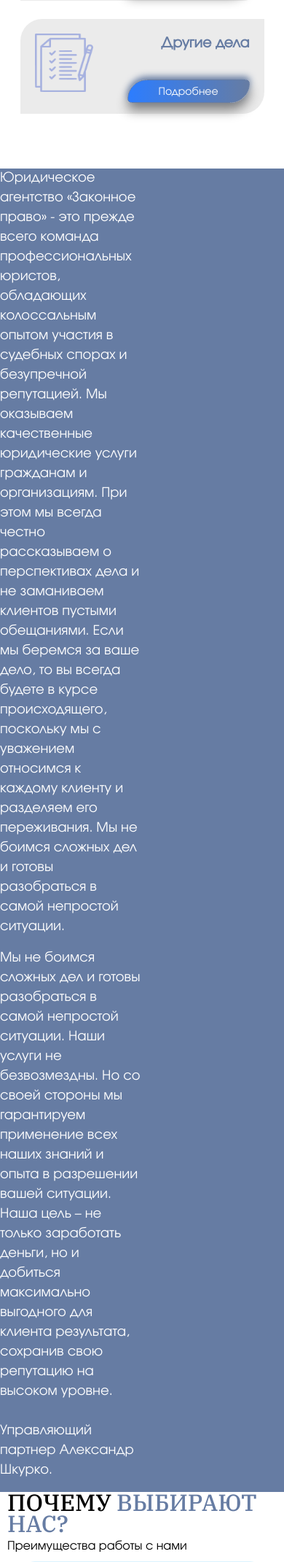
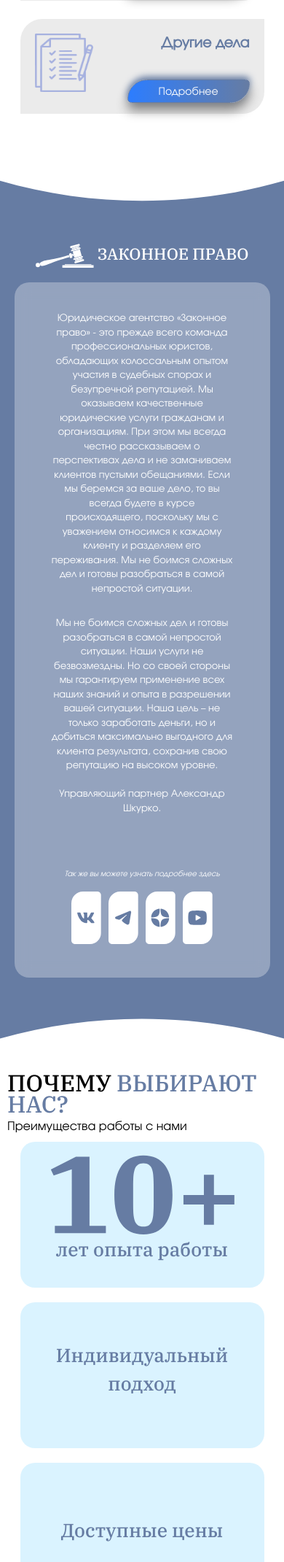
Before and after one commit to EgorAlexandrow/LawfulRight_website, a Django app: page / in a window 390 px wide. Shown: the part 1968-4109 px from the top of the page at 73% size. Run offline with Django 5.2, Linux system fonts and the light colour scheme; data comes from the database, SQL or seed files in the repository; both versions use the stored data as it was after the commit.

Commit message:
Edited SMTP and added adaptation

```diff
--- a/LawFirm/settings.py
+++ b/LawFirm/settings.py
@@ -139,6 +139,6 @@ EMAIL_BACKEND = 'django.core.mail.backends.smtp.EmailBackend'
 EMAIL_HOST = 'smtp.mail.ru'  # SMTP сервер Mail.ru
 EMAIL_PORT = 465  # Порт SMTP сервера Mail.ru для SSL
 EMAIL_USE_SSL = True  # Использовать SSL для Mail.ru
-EMAIL_HOST_USER = 'egor.alekss@mail.ru'  # Ваш почтовый ящик
-EMAIL_HOST_PASSWORD = '3zHqgHQ05ybkUg5UARKg'  # Пароль приложения
-DEFAULT_FROM_EMAIL = 'egor.alekss@mail.ru'  # Ваш почтовый ящик
+EMAIL_HOST_USER = 'zakonnoe@list.ru'  # Ваш почтовый ящик
+EMAIL_HOST_PASSWORD = 'suiEkff9F1dP7iELnf9Z'  # Пароль приложения
+DEFAULT_FROM_EMAIL = 'zakonnoe@list.ru'  # Ваш почтовый ящик
--- a/templates/homepage/index.html
+++ b/templates/homepage/index.html
@@ -184,34 +184,109 @@
     line-height: 0.1;
 }
 .about {
+    height: 870px;
     background-color: #667CA3;
     display: grid;
     grid-template-columns: 1fr auto 1fr;
+    align-items: end;
+    justify-content: center;
+    margin-bottom: 50px;
+    position: relative;
+}
+.about-logo {
+    font-family: "IBM Plex Serif", serif;
+    font-weight: 500;
+    font-style: medium;
+    font-size: 22px;
+    color: white;
+    text-align: center;
+    margin-bottom: 20px;
+    position: absolute;
+    top: 40px;
+    left: 50%;
+    transform: translateX(-160%);
+    z-index: 3;
+}
+.about-left-img, .about-right-img {
+    width: 404px;
+    height: 835px;
+    position: absolute;
+    bottom: 0;
+    z-index: 2;
+}
+.about-left-img {
+    left: 0;
+}
+.about-right-img {
+    right: 0;
+}
+.about-card {
+    width: 1250px;
+    height: 730px;
+    background: rgba(253, 253, 253, 0.3);
+    backdrop-filter: blur(10px);
+    border-radius: 20px;
+    position: absolute;
+    bottom: 50px;
+    left: 50%;
+    transform: translateX(-50%);
+    z-index: 1;
+    display: flex;
+    flex-direction: column;
     align-items: center;
     justify-content: center;
-}
-.about-left-img {
-    justify-self: start;
-    width: 504px;
-    height: 855px;
-}
-.about-right-img {
-    justify-self: end;
-    width: 504px;
-    height: 855px;
+    padding: 20px;
 }
 .about-text-container {
     display: flex;
     flex-direction: column;
-    align-items: center;
     color: white;
     font-family: "Evolventa", normal;
     font-weight: 400;
     font-style: normal;
     font-size: 18px;
+    text-align: center;
+    max-width: 80%;
 }
-.about-first-paragraph, .about-second-paragraph {
+.about-first-paragraph {
+    width: 861px;
+    height: 168px;
     text-align: left;
+    margin: 45px 0;
+}
+.about-second-paragraph-container {
+    display: flex;
+    justify-content: center;
+    margin: 20px 0;
+}
+.about-second-paragraph {
+    width: 539px;
+    height: 216px;
+    text-align: left;
+}
+.about-more-info {
+    margin-top: 50px;
+    color: white;
+    font-family: "Evolventa", oblique;
+    font-weight: 400;
+    font-style: oblique;
+    font-size: 16px;
+    text-align: center;
+}
+.about-social {
+    display: flex;
+    gap: 10px;
+    justify-content: center;
+    margin-bottom: 50px;
+}
+.about-social-link {
+    display: flex;
+    justify-content: center;
+    align-items: center;
+    text-decoration: none;
+    width: 41px;
+    height: 72px;
+    background-image: url('/static/img/white-background-for-socials.svg');
 }
 .feedback {
     margin-bottom: 40px;
@@ -544,8 +619,57 @@
         width: 285px;
         height: 344px;
     }
+    .about {
+        height: auto;
+        display: flex;
+        flex-direction: column;
+        align-items: center;
+        justify-content: center;
+        grid-template-columns: 1fr;
+        background-color: transparent;
+        background-size: cover;
+        background-position: center;
+        background-repeat: no-repeat;
+        background-image: url('/static/img/mobile-background.svg');
+        margin-bottom: 30px;
+    }
+    .about-logo {
+        position: static; /* Убираем абсолютное позиционирование */
+        transform: none; /* Убираем трансформацию */
+        text-align: center; /* Центрируем текст */
+        margin-bottom: 10px; /* Отступ снизу */
+        margin-top: 100px;
+    }
     .about-left-img, .about-right-img {
         display: none;
+    }
+    .about-card {
+        width: 90%; /* Ширина карточки на маленьких экранах */
+        max-width: 1250px;
+        height: auto; /* Автоматическая высота для адаптации */
+        position: static; /* Убираем абсолютное позиционирование */
+        transform: none; /* Убираем трансформацию */
+        margin-top: 10px; /* Отступ сверху */
+        margin-bottom: 100px;
+    }
+    .about-text-container {
+        font-size: 13px; /* Уменьшаем размер шрифта на маленьких экранах */
+    }
+    .about-first-paragraph, .about-second-paragraph {
+        width: 100%;
+        text-align: center; /* Центрируем текст */
+        margin: 20px 0;
+    }
+    .about-second-paragraph {
+        margin-bottom: 70px;
+        margin-top: 210px;
+    }
+    .about-more-info {
+        font-size: 10px;
+        margin-top: 40px; /* Уменьшаем отступ сверху */
+    }
+    .about-social {
+        margin-bottom: 10px;
     }
 }
 </style>
@@ -653,6 +777,11 @@
     </div>
     <div class="about" id="about">
         <img src="/static/img/about-left-img.svg" class="about-left-img">
+        <img src="/static/img/about-right-img.svg" class="about-right-img">
+        <p class="about-logo">
+            <img src="/static/img/white-logo.svg"> ЗАКОННОЕ ПРАВО
+        </p>
+        <div class="about-card">
             <div class="about-text-container">
                 <p class="about-first-paragraph">
                     Юридическое агентство «Законное право» - это прежде всего команда профессиональных юристов,
@@ -663,6 +792,7 @@
                     поскольку мы с уважением относимся к каждому клиенту и разделяем его переживания.
                     Мы не боимся сложных дел и готовы разобраться в самой непростой ситуации.
                 </p>
+                <div class="about-second-paragraph-container">
                     <p class="about-second-paragraph">
                         Мы не боимся сложных дел и готовы разобраться в самой непростой ситуации. Наши услуги не безвозмездны.
                         Но со своей стороны мы гарантируем применение всех наших знаний и опыта в разрешении вашей ситуации.
@@ -672,7 +802,25 @@
                         Управляющий партнер Александр Шкурко.
                     </p>
                 </div>
-        <img src="/static/img/about-right-img.svg" class="about-right-img">
+                <p class="about-more-info">
+                    Так же вы можете узнать подробнее здесь
+                    <div class="about-social">
+                        <a href="https://vk.com/zakpravo" target="_blank" class="about-social-link">
+                            <img src="/static/img/blue-vk.svg" alt="VK" class="social-icon" style="width: 26px; height: 16px;">
+                        </a>
+                        <a href="https://t.me/zakpravo" target="_blank" class="about-social-link">
+                            <img src="/static/img/blue-tg.svg" alt="Telegram" class="social-icon" style="width: 26px; height: 20px;">
+                        </a>
+                        <a href="https://dzen.ru/id/5f2d19a7140573681b9d917a" target="_blank" class="about-social-link">
+                            <img src="/static/img/blue-dzen.svg" alt="Dzen" class="social-icon" style="width: 26px; height: 26px;">
+                        </a>
+                        <a href="https://www.youtube.com/channel/UC7994RrL-e_6wLRiYmfY1hA" target="_blank" class="about-social-link">
+                            <img src="/static/img/blue-youtube.svg" alt="YouTube" class="social-icon" style="width: 26px; height: 26px;">
+                        </a>
+                    </div>
+                </p>
+            </div>
+        </div>
     </div>
     <div class="choice">
         <div class="advantages-text">
```
Also changed, not shown: db.sqlite3, static/img/mobile-background.svg (added). Lines whose indentation alone changed are shown as unchanged.
